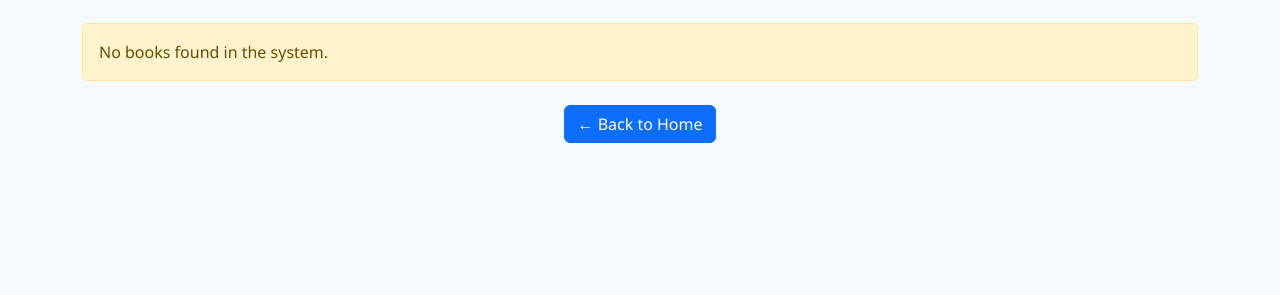
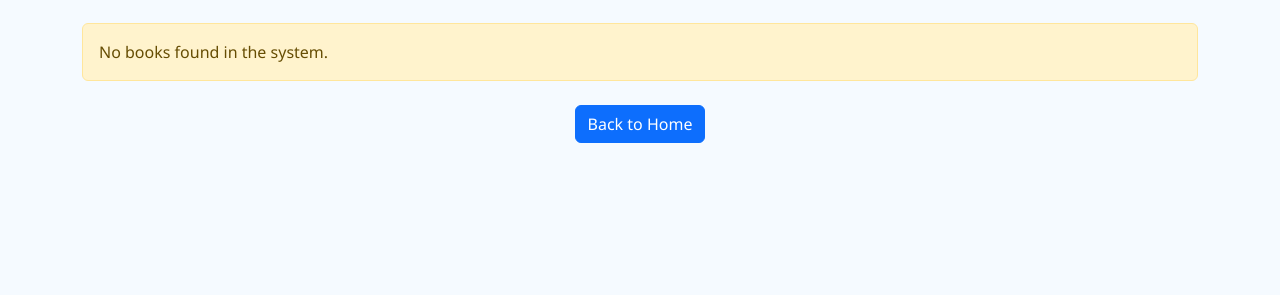
Before and after one commit to sp-mujuni/NeuroSim, a Flask app: page /books in a window 1280 px wide. Shown: the part 228-523 px from the top of the page. Run offline with Flask 3, Linux system fonts and the light colour scheme; the visitor is signed in with stand-in values (Sample User, id 1).

Commit message:
Update books.html to enhance button text and maintain consistency

```diff
--- a/templates/books.html
+++ b/templates/books.html
@@ -39,13 +39,14 @@
       <div class="book-card bg-white">
         <h5>{{ book.book_id }}</h5>
         <p class="text-muted mb-0"><em>Latest Bill:</em> {{ book.book_balance }}</p>
+        <a href="/bill/{{ book.book_id }}" class="btn btn-sm btn-outline-primary">Edit Bill</a>
       </div>
       {% endfor %}
     {% else %}
       <div class="alert alert-warning">No books found in the system.</div>
     {% endif %}
     <div class="text-center mt-4">
-      <a href="/" class="btn btn-primary">← Back to Home</a>
+      <a href="/" class="btn btn-primary">Back to Home</a>
     </div>
     <br>
   <br>
```
